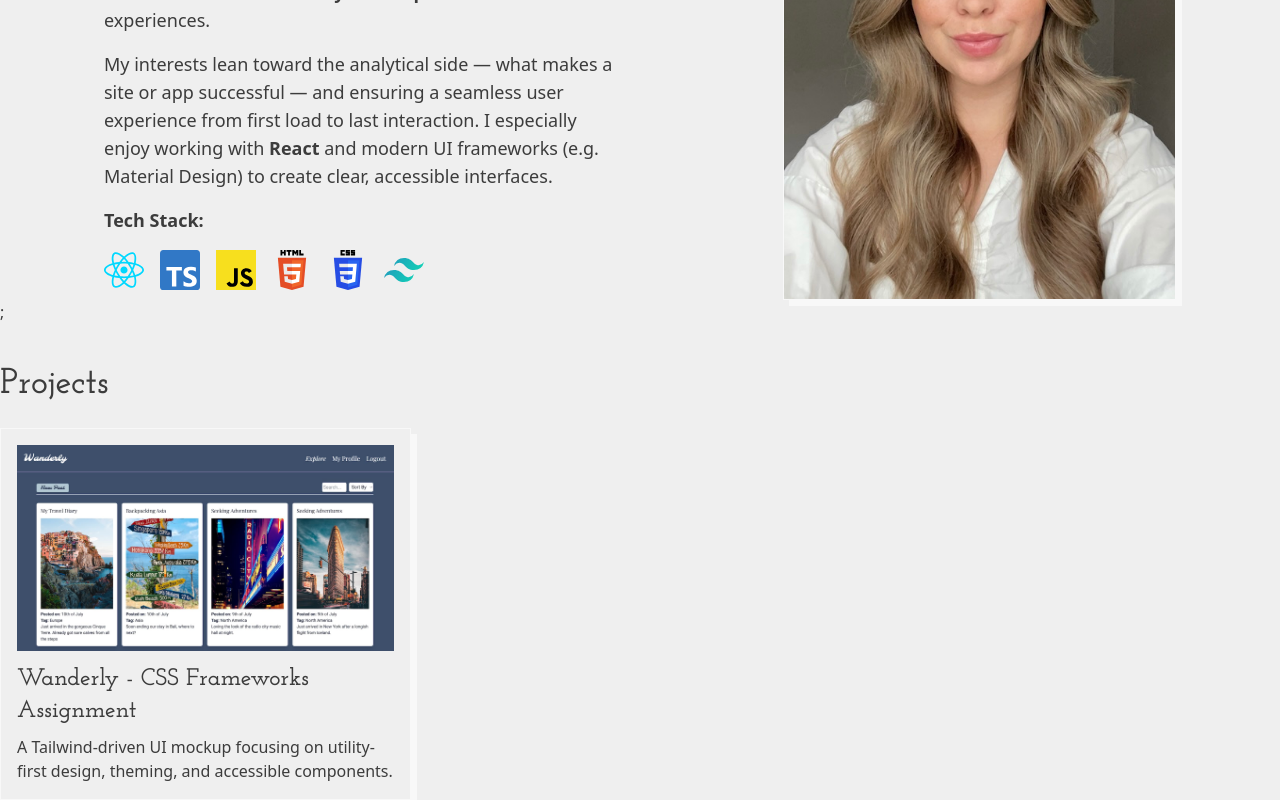
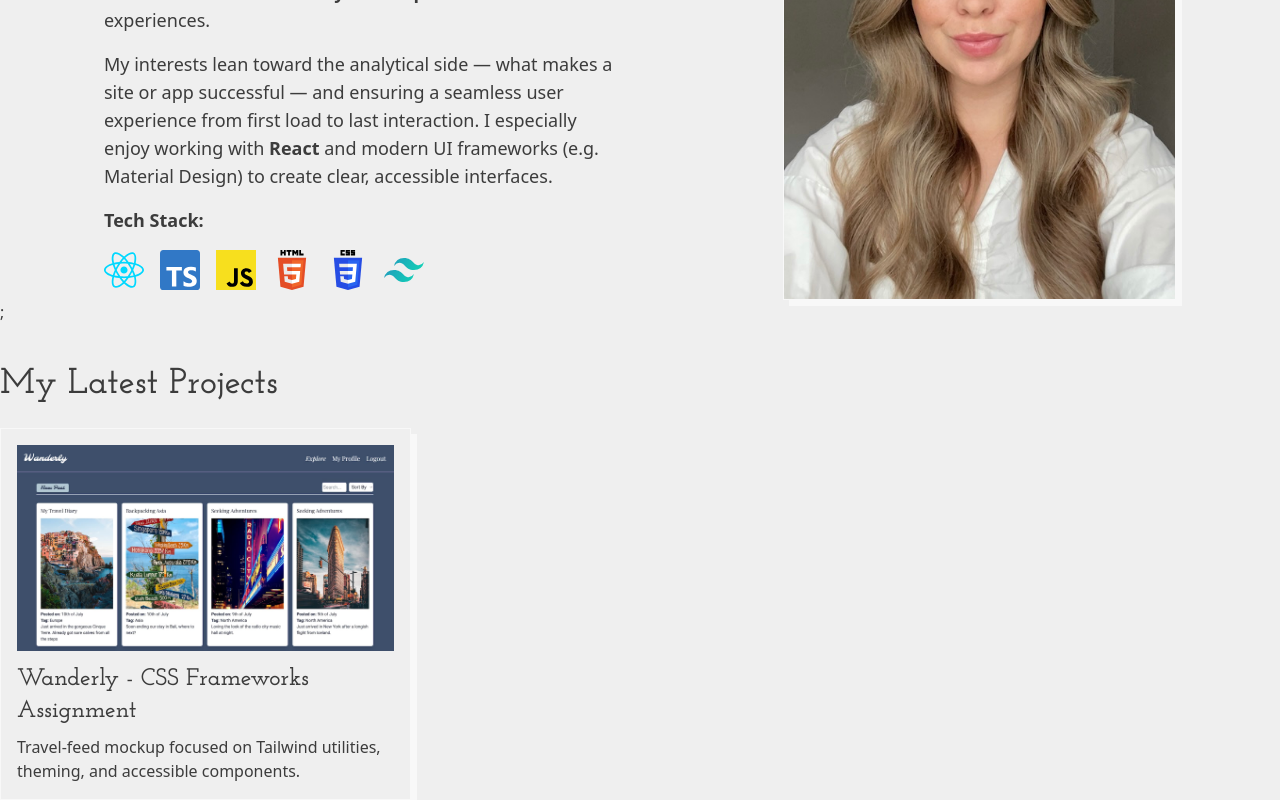
Before and after one commit to hannahoi98/portfolio-2, a React (Vite) app: page / in a window 1280 px wide. Shown: the part 355-1155 px from the top of the page. Built offline with nearby package versions, Linux system fonts and the light colour scheme.

Commit message:
moved projects into a data file + hooked up Home to map them

```diff
--- a/src/components/ProjectTeaserCards.tsx
+++ b/src/components/ProjectTeaserCards.tsx
@@ -1,18 +1,16 @@
 type ProjectTeaserProps = {
   title: string;
-  description: string;
+  teaser: string;
   href: string;
-  imageSrc: string;
-  imageAlt: string;
+  image: { src: string; alt: string };
   className?: string;
 };
 
 export default function ProjectTeaserCard({
   title,
-  description,
+  teaser,
   href,
-  imageSrc,
-  imageAlt,
+  image,
   className = "",
 }: ProjectTeaserProps) {
   return (
@@ -30,11 +28,11 @@ export default function ProjectTeaserCard({
     >
       <article>
         <figure>
-          <img src={imageSrc} alt={imageAlt} className="h-full w-full object-contain" />
+          <img src={image.src} alt={image.alt} loading="lazy" />
           <figcaption className="sr-only">{title}</figcaption>
         </figure>
         <h3 className="mt-3 font-display text-2xl">{title}</h3>
-        <p className="text-ml clamp-2 mt-2">{description}</p>
+        <p className="text-ml clamp-2 mt-2">{teaser}</p>
       </article>
     </a>
   );
--- a/src/components/pages/Home.tsx
+++ b/src/components/pages/Home.tsx
@@ -1,33 +1,24 @@
 import Hero from "../Hero";
 import ProjectTeaserCard from "../ProjectTeaserCards";
+import { projects } from "../../data/projects";
 
 export default function Home() {
-  const projects = [
-    {
-      title: "Wanderly - CSS Frameworks Assignment",
-      description:
-        "A Tailwind-driven UI mockup focusing on utility-first design, theming, and accessible components.",
-      href: "/projects/wanderly",
-      imageSrc: "/public/thumb-css-frameworks.jpg",
-      imageAlt: "Preview of the CSS Frameworks project UI",
-    },
-  ];
   return (
     <main>
       <Hero />;
       <section aria-labelledby="projects-title" className="mt-10">
         <h2 id="projects-title" className="mb-6 font-display text-2xl md:text-3xl lg:text-4xl">
-          Projects
+          My Latest Projects
         </h2>
+
         <div className="grid gap-6 sm:grid-cols-2 lg:grid-cols-3">
           {projects.map((p) => (
             <ProjectTeaserCard
               key={p.title}
               title={p.title}
-              description={p.description}
+              teaser={p.teaser}
               href={p.href}
-              imageSrc={p.imageSrc}
-              imageAlt={p.imageAlt}
+              image={p.image}
             />
           ))}
         </div>
--- /dev/null
+++ b/src/data/projects.ts
@@ -0,0 +1,33 @@
+export type Project = {
+  id: string;
+  title: string;
+  teaser: string;
+  description: string;
+  href: string;
+  image: {
+    src: string;
+    alt: string;
+  };
+  links?: {
+    live?: string;
+    repo?: string;
+  };
+};
+
+export const projects: Project[] = [
+  {
+    id: "css-fw",
+    title: "Wanderly - CSS Frameworks Assignment",
+    teaser: "Travel-feed mockup focused on Tailwind utilities, theming, and accessible components.",
+    description: "",
+    href: "/projects/css-frameworks",
+    image: {
+      src: "/thumb-css-frameworks.jpg",
+      alt: "wanderly feed mockup",
+    },
+    links: {
+      live: "",
+      repo: "",
+    },
+  },
+];
```
